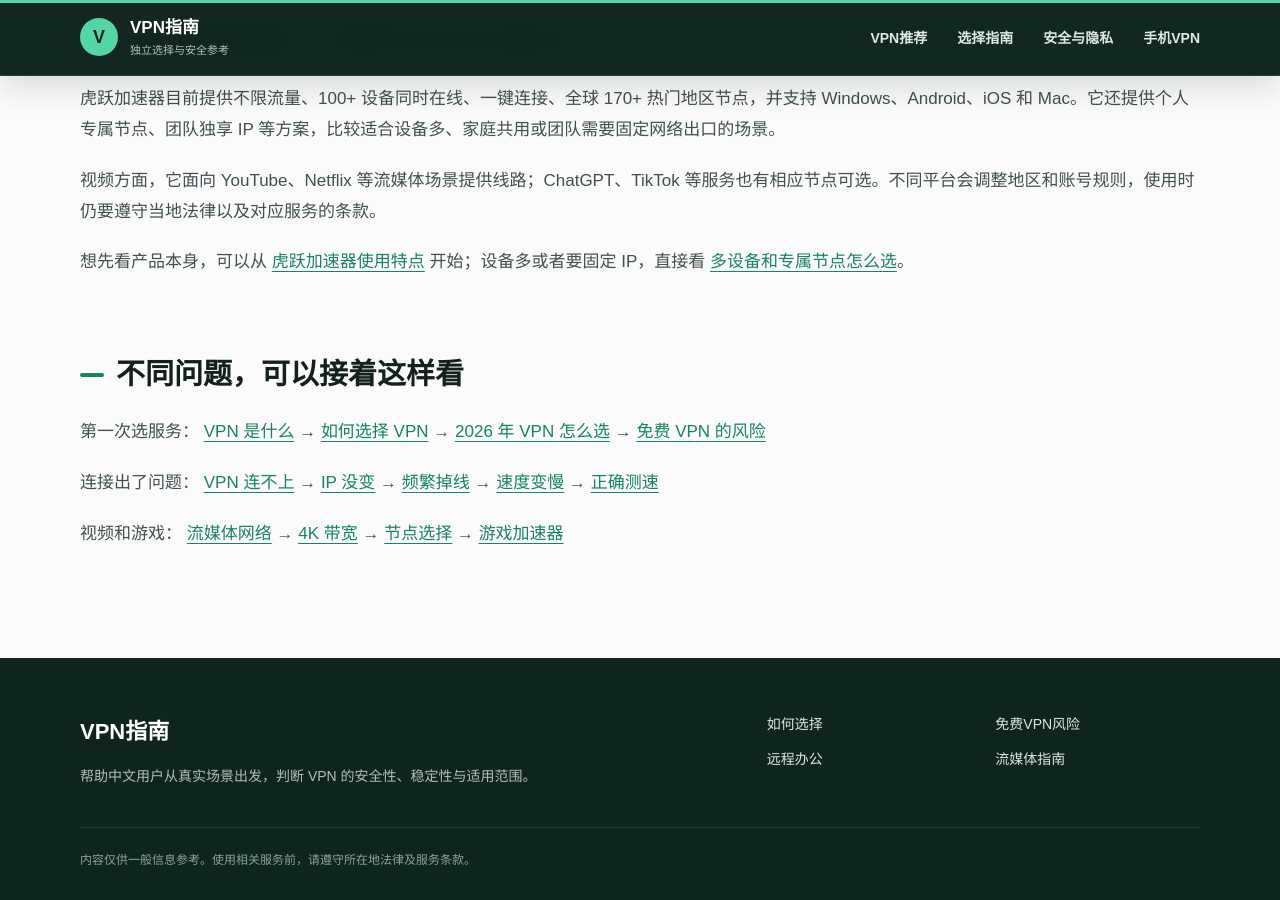
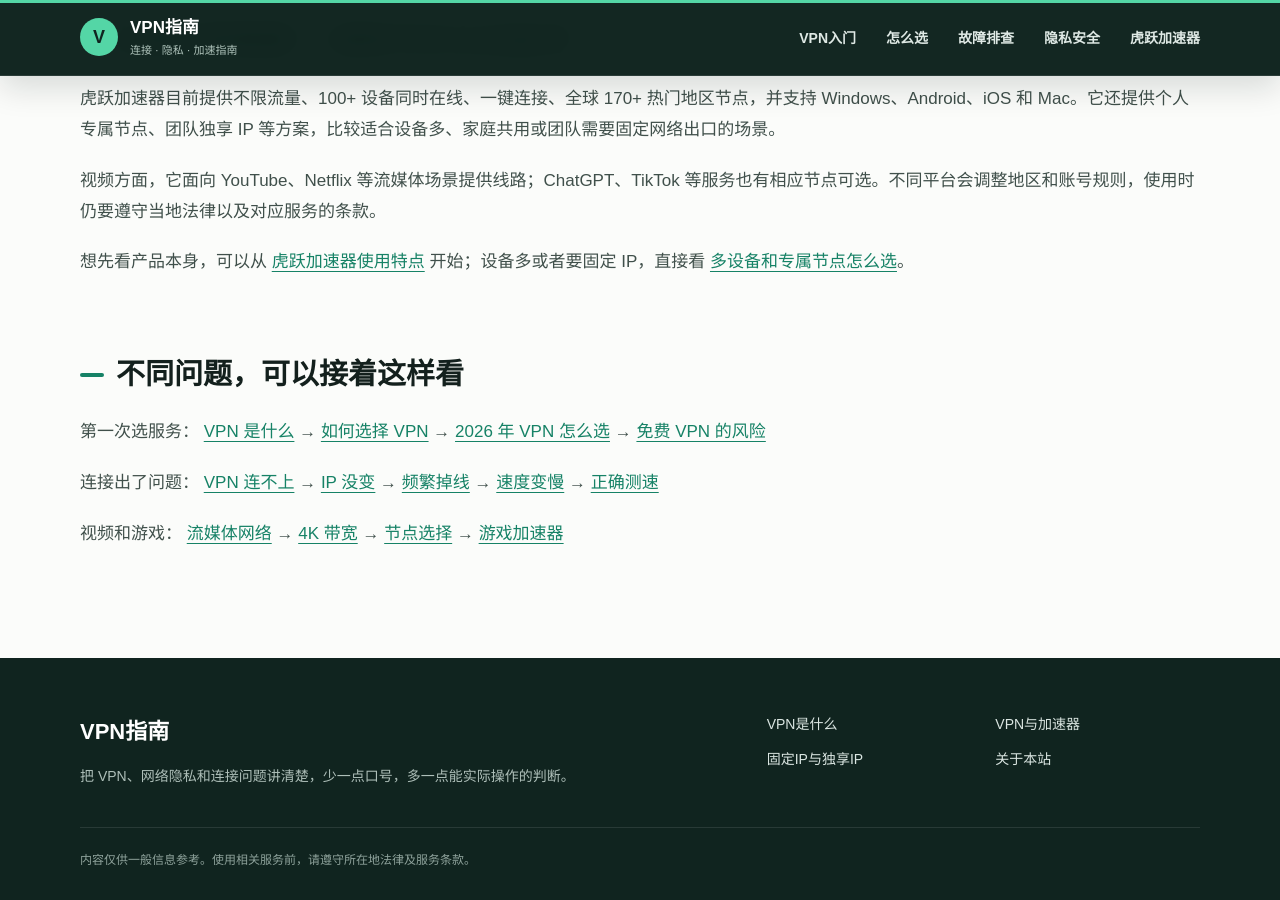
Before and after one commit to agoodvpn/vpn-guide, a Jekyll site: the page built from index.md, in a window 1280 px wide and 900 px high, scrolled down 1991 px. Built offline with Jekyll 4.4.1, drawn with Linux system fonts in a browser that asks for light colours; our own code applies the rules of GitHub Pages for plain Markdown files.

Commit message:
Add files via upload

```diff
--- a/_layouts/default.html
+++ b/_layouts/default.html
@@ -19,7 +19,7 @@
         <span class="brand-mark" aria-hidden="true">V</span>
         <span class="brand-copy">
           <strong>VPN指南</strong>
-          <small>独立选择与安全参考</small>
+          <small>连接 · 隐私 · 加速指南</small>
         </span>
       </a>
       <button class="menu-toggle" type="button" aria-expanded="false"
@@ -27,10 +27,11 @@
         <span></span><span></span><span></span>
       </button>
       <nav class="site-nav" id="site-navigation" aria-label="主要导航">
-        <a href="{{ "/best-vpn-2026.html" | relative_url }}">VPN推荐</a>
-        <a href="{{ "/how-to-choose-vpn.html" | relative_url }}">选择指南</a>
-        <a href="{{ "/vpn-safe.html" | relative_url }}">安全与隐私</a>
-        <a href="{{ "/mobile-vpn-guide.html" | relative_url }}">手机VPN</a>
+        <a href="{{ "/what-is-vpn.html" | relative_url }}">VPN入门</a>
+        <a href="{{ "/how-to-choose-vpn.html" | relative_url }}">怎么选</a>
+        <a href="{{ "/vpn-not-working.html" | relative_url }}">故障排查</a>
+        <a href="{{ "/vpn-safe.html" | relative_url }}">隐私安全</a>
+        <a href="{{ "/huyue-accelerator.html" | relative_url }}">虎跃加速器</a>
       </nav>
     </div>
   </header>
@@ -45,13 +46,13 @@
     <div class="footer-inner">
       <div>
         <a class="footer-brand" href="{{ "/" | relative_url }}">VPN指南</a>
-        <p>帮助中文用户从真实场景出发，判断 VPN 的安全性、稳定性与适用范围。</p>
+        <p>把 VPN、网络隐私和连接问题讲清楚，少一点口号，多一点能实际操作的判断。</p>
       </div>
       <nav aria-label="页脚导航">
-        <a href="{{ "/how-to-choose-vpn.html" | relative_url }}">如何选择</a>
-        <a href="{{ "/free-vpn-risks.html" | relative_url }}">免费VPN风险</a>
-        <a href="{{ "/vpn-for-remote-work.html" | relative_url }}">远程办公</a>
-        <a href="{{ "/vpn-for-netflix.html" | relative_url }}">流媒体指南</a>
+        <a href="{{ "/what-is-vpn.html" | relative_url }}">VPN是什么</a>
+        <a href="{{ "/vpn-vs-accelerator.html" | relative_url }}">VPN与加速器</a>
+        <a href="{{ "/dedicated-ip-vs-shared-ip.html" | relative_url }}">固定IP与独享IP</a>
+        <a href="{{ "/about.html" | relative_url }}">关于本站</a>
       </nav>
     </div>
     <div class="footer-bottom">内容仅供一般信息参考。使用相关服务前，请遵守所在地法律及服务条款。</div>
```
